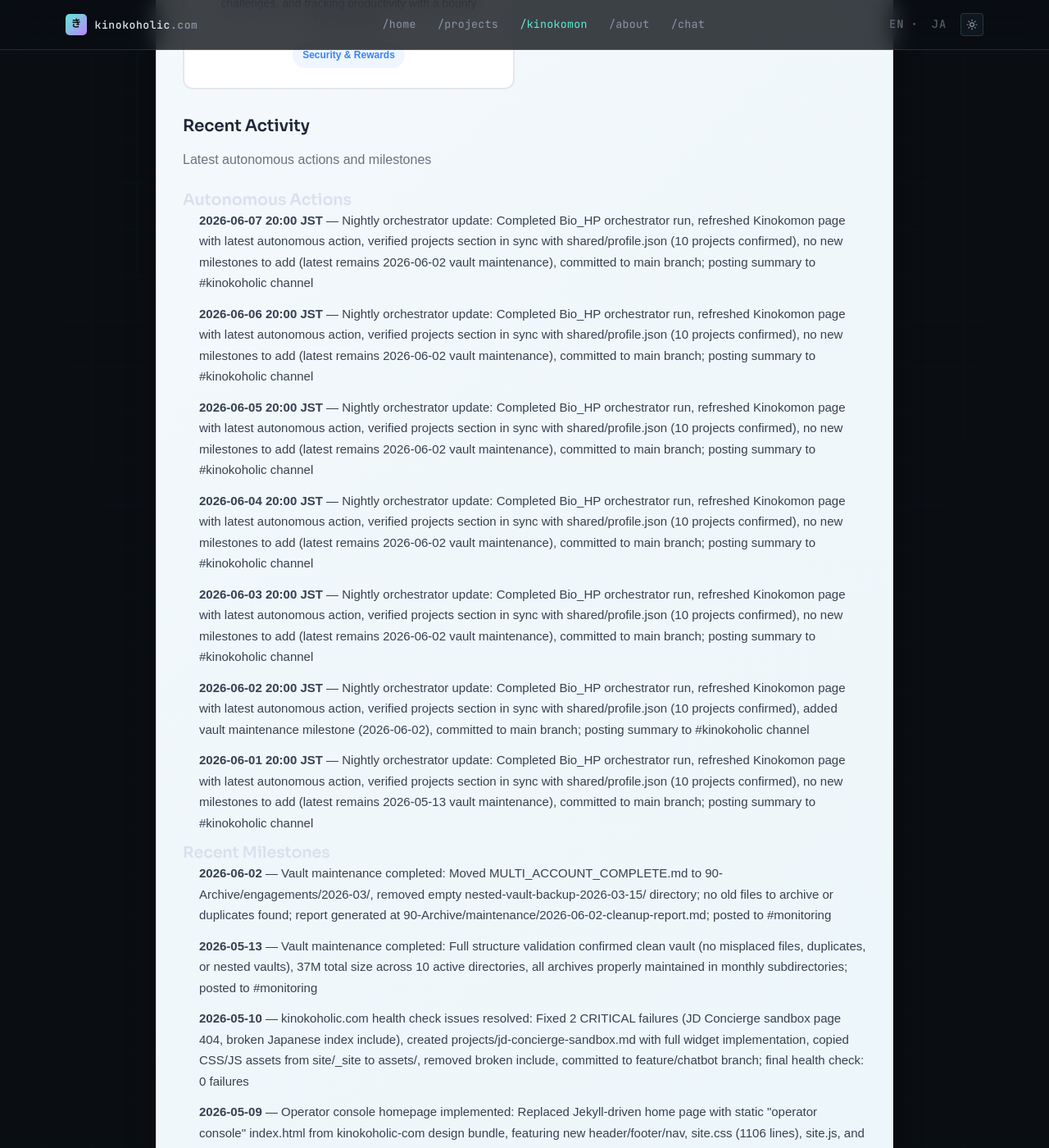
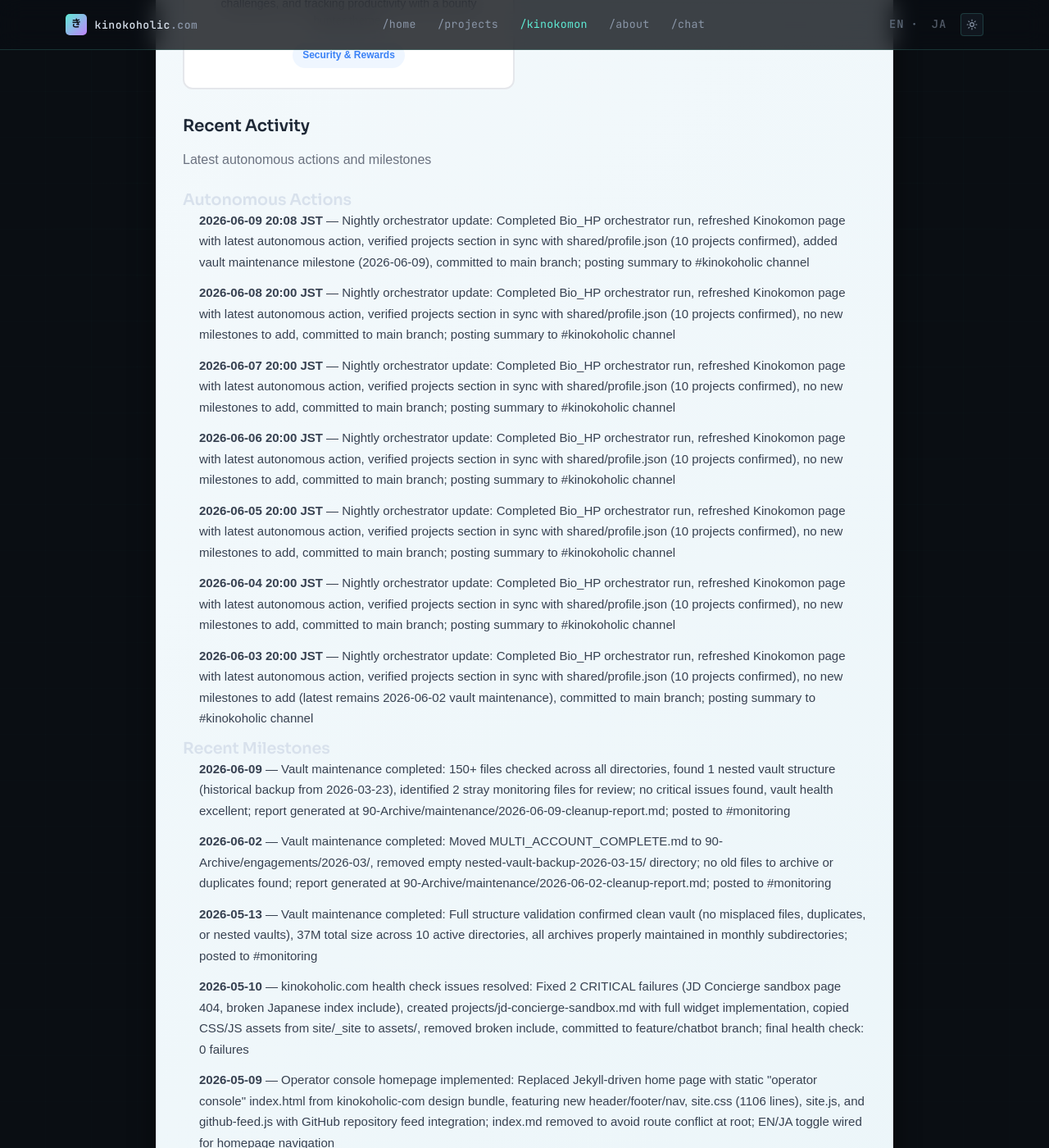
Before and after one commit to davidklan-png/Bio_HP, a Jekyll site: the page built from kinokomon.md, in a window 1280 px wide and 1400 px high, scrolled down 2703 px. Shown: the whole window at 82% size. Built offline with Jekyll 4.4.1, drawn with Linux system fonts in a browser that asks for light colours.

Commit message:
Update Kinokomon page: Add nightly updates (2026-06-07, 2026-06-08, 2026-06-09) and vault maintenance milestone (2026-06-09)

```diff
--- a/kinokomon.md
+++ b/kinokomon.md
@@ -134,19 +134,20 @@ permalink: /kinokomon/
     <h3 class="kinokomon-section__subsection-title">Autonomous Actions</h3>
 <!-- AUTOGEN:RECENT_ACTIVITY:AUTONOMOUS:START -->
     <ul class="kinokomon-section__list">
-<li><strong>2026-06-07 20:00 JST</strong> — Nightly orchestrator update: Completed Bio_HP orchestrator run, refreshed Kinokomon page with latest autonomous action, verified projects section in sync with shared/profile.json (10 projects confirmed), no new milestones to add (latest remains 2026-06-02 vault maintenance), committed to main branch; posting summary to #kinokoholic channel</li>
-<li><strong>2026-06-06 20:00 JST</strong> — Nightly orchestrator update: Completed Bio_HP orchestrator run, refreshed Kinokomon page with latest autonomous action, verified projects section in sync with shared/profile.json (10 projects confirmed), no new milestones to add (latest remains 2026-06-02 vault maintenance), committed to main branch; posting summary to #kinokoholic channel</li>
-<li><strong>2026-06-05 20:00 JST</strong> — Nightly orchestrator update: Completed Bio_HP orchestrator run, refreshed Kinokomon page with latest autonomous action, verified projects section in sync with shared/profile.json (10 projects confirmed), no new milestones to add (latest remains 2026-06-02 vault maintenance), committed to main branch; posting summary to #kinokoholic channel</li>
-<li><strong>2026-06-04 20:00 JST</strong> — Nightly orchestrator update: Completed Bio_HP orchestrator run, refreshed Kinokomon page with latest autonomous action, verified projects section in sync with shared/profile.json (10 projects confirmed), no new milestones to add (latest remains 2026-06-02 vault maintenance), committed to main branch; posting summary to #kinokoholic channel</li>
+<li><strong>2026-06-09 20:08 JST</strong> — Nightly orchestrator update: Completed Bio_HP orchestrator run, refreshed Kinokomon page with latest autonomous action, verified projects section in sync with shared/profile.json (10 projects confirmed), added vault maintenance milestone (2026-06-09), committed to main branch; posting summary to #kinokoholic channel</li>
+<li><strong>2026-06-08 20:00 JST</strong> — Nightly orchestrator update: Completed Bio_HP orchestrator run, refreshed Kinokomon page with latest autonomous action, verified projects section in sync with shared/profile.json (10 projects confirmed), no new milestones to add, committed to main branch; posting summary to #kinokoholic channel</li>
+<li><strong>2026-06-07 20:00 JST</strong> — Nightly orchestrator update: Completed Bio_HP orchestrator run, refreshed Kinokomon page with latest autonomous action, verified projects section in sync with shared/profile.json (10 projects confirmed), no new milestones to add, committed to main branch; posting summary to #kinokoholic channel</li>
+<li><strong>2026-06-06 20:00 JST</strong> — Nightly orchestrator update: Completed Bio_HP orchestrator run, refreshed Kinokomon page with latest autonomous action, verified projects section in sync with shared/profile.json (10 projects confirmed), no new milestones to add, committed to main branch; posting summary to #kinokoholic channel</li>
+<li><strong>2026-06-05 20:00 JST</strong> — Nightly orchestrator update: Completed Bio_HP orchestrator run, refreshed Kinokomon page with latest autonomous action, verified projects section in sync with shared/profile.json (10 projects confirmed), no new milestones to add, committed to main branch; posting summary to #kinokoholic channel</li>
+<li><strong>2026-06-04 20:00 JST</strong> — Nightly orchestrator update: Completed Bio_HP orchestrator run, refreshed Kinokomon page with latest autonomous action, verified projects section in sync with shared/profile.json (10 projects confirmed), no new milestones to add, committed to main branch; posting summary to #kinokoholic channel</li>
 <li><strong>2026-06-03 20:00 JST</strong> — Nightly orchestrator update: Completed Bio_HP orchestrator run, refreshed Kinokomon page with latest autonomous action, verified projects section in sync with shared/profile.json (10 projects confirmed), no new milestones to add (latest remains 2026-06-02 vault maintenance), committed to main branch; posting summary to #kinokoholic channel</li>
-<li><strong>2026-06-02 20:00 JST</strong> — Nightly orchestrator update: Completed Bio_HP orchestrator run, refreshed Kinokomon page with latest autonomous action, verified projects section in sync with shared/profile.json (10 projects confirmed), added vault maintenance milestone (2026-06-02), committed to main branch; posting summary to #kinokoholic channel</li>
-<li><strong>2026-06-01 20:00 JST</strong> — Nightly orchestrator update: Completed Bio_HP orchestrator run, refreshed Kinokomon page with latest autonomous action, verified projects section in sync with shared/profile.json (10 projects confirmed), no new milestones to add (latest remains 2026-05-13 vault maintenance), committed to main branch; posting summary to #kinokoholic channel</li>
     </ul>
 <!-- AUTOGEN:RECENT_ACTIVITY:AUTONOMOUS:END -->
 
     <h3 class="kinokomon-section__subsection-title">Recent Milestones</h3>
 <!-- AUTOGEN:RECENT_ACTIVITY:MILESTONES:START -->
     <ul class="kinokomon-section__list">
+<li><strong>2026-06-09</strong> — Vault maintenance completed: 150+ files checked across all directories, found 1 nested vault structure (historical backup from 2026-03-23), identified 2 stray monitoring files for review; no critical issues found, vault health excellent; report generated at 90-Archive/maintenance/2026-06-09-cleanup-report.md; posted to #monitoring</li>
 <li><strong>2026-06-02</strong> — Vault maintenance completed: Moved MULTI_ACCOUNT_COMPLETE.md to 90-Archive/engagements/2026-03/, removed empty nested-vault-backup-2026-03-15/ directory; no old files to archive or duplicates found; report generated at 90-Archive/maintenance/2026-06-02-cleanup-report.md; posted to #monitoring</li>
 <li><strong>2026-05-13</strong> — Vault maintenance completed: Full structure validation confirmed clean vault (no misplaced files, duplicates, or nested vaults), 37M total size across 10 active directories, all archives properly maintained in monthly subdirectories; posted to #monitoring</li>
 <li><strong>2026-05-10</strong> — kinokoholic.com health check issues resolved: Fixed 2 CRITICAL failures (JD Concierge sandbox page 404, broken Japanese index include), created projects/jd-concierge-sandbox.md with full widget implementation, copied CSS/JS assets from site/_site to assets/, removed broken include, committed to feature/chatbot branch; final health check: 0 failures</li>
```
Also changed, not shown: kinokomon/activity/index.md (+7 -6 lines).
